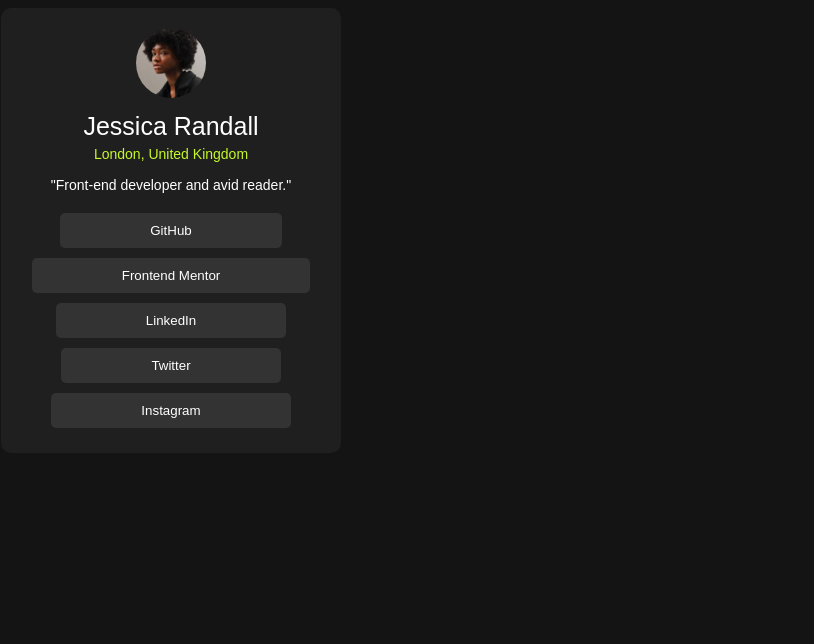
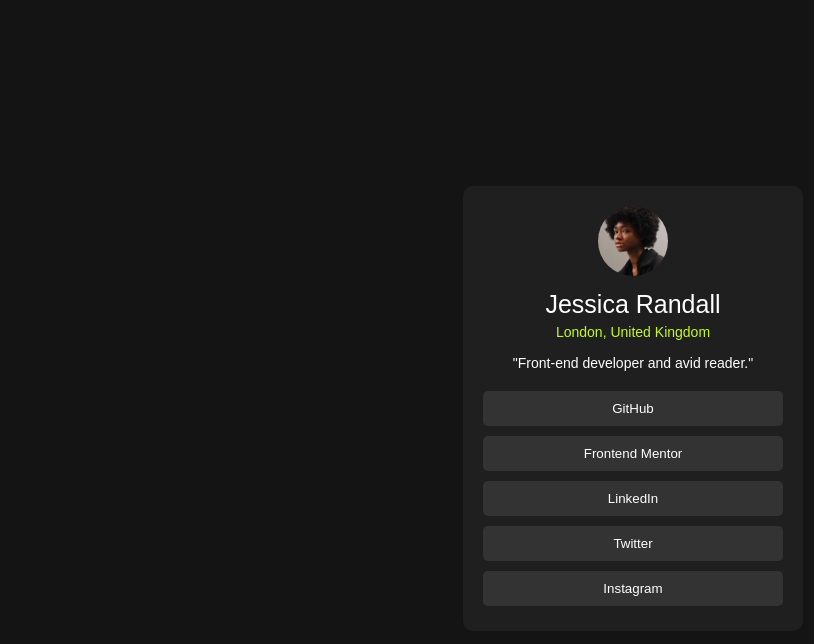
Before and after one commit to hastigholami/social-links-profile, a plain HTML site: page index.html in a window 1280 px wide. Shown: the whole page, without its empty margins (7-821 px from the left). Drawn offline with Linux system fonts and the light colour scheme.

Commit message:
added display in style file

```diff
--- a/style.css
+++ b/style.css
@@ -1,6 +1,10 @@
 body {
     background: hsl(0, 0%, 8%);
     font-family: Arial;
+    height: 100vh;
+    display: flex;
+    justify-content: center;
+    align-items: center;
 }
 
 p {
@@ -15,6 +19,7 @@ button {
     margin: 5px auto;
     border: none;
     border-radius: 5px;
+    width: 300px;
 }
 
 .profile-preview {
```
